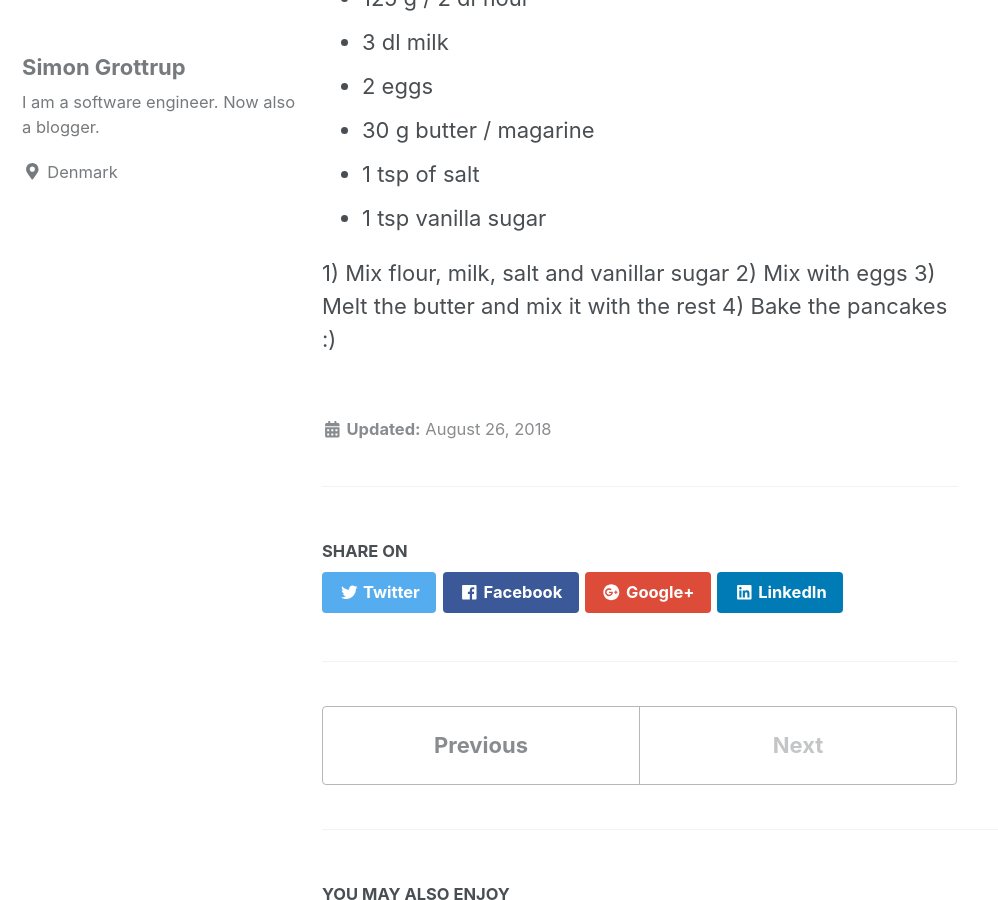
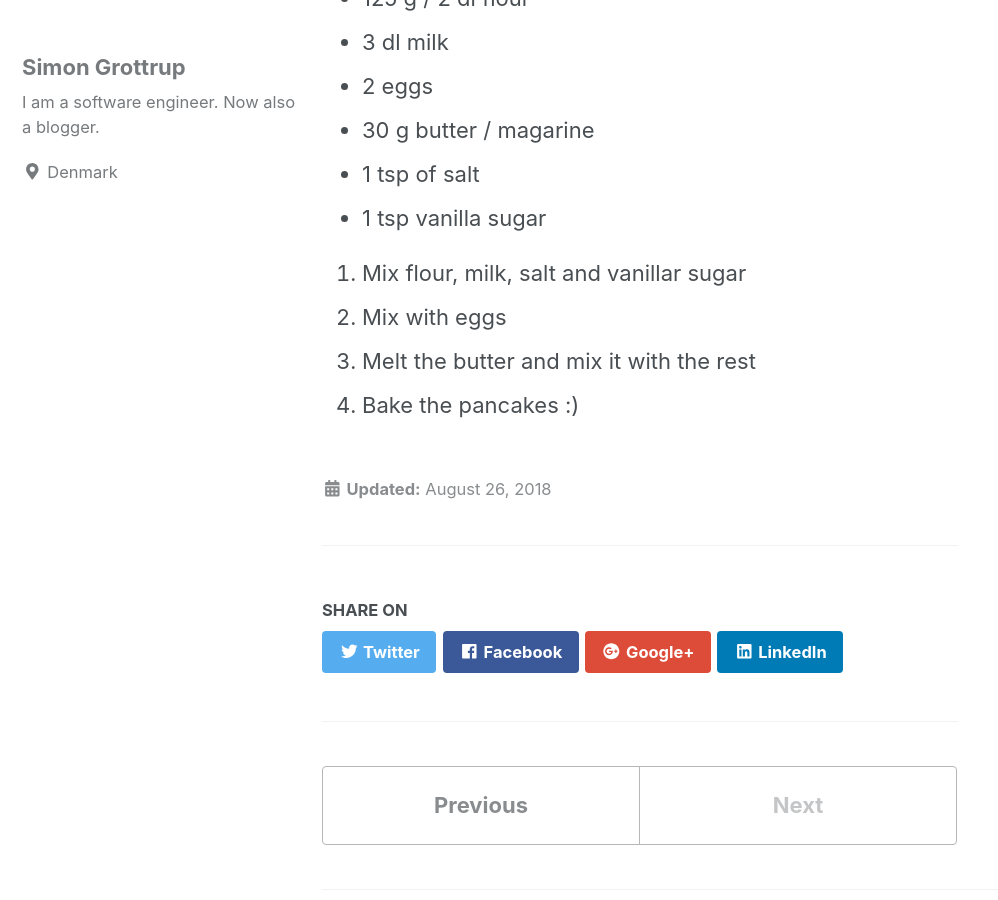
Before and after one commit to grottrup/grottrup.github.io, a Jekyll site: the page built from _posts/2018-08-26-Vanilla-pancakes.md, in a window 1280 px wide and 900 px high, scrolled down 441 px. Shown: the whole window, without its empty margins (0-998 px from the left). Built offline with Jekyll 4.4.1, drawn with Linux system fonts in a browser that asks for light colours; nearby versions of some CDN libraries.

Commit message:
Update 2018-08-26-Vanilla-pancakes.md

```diff
--- a/_posts/2018-08-26-Vanilla-pancakes.md
+++ b/_posts/2018-08-26-Vanilla-pancakes.md
@@ -9,7 +9,7 @@ This portion is recommended for up to 4 people
 - 1 tsp of salt
 - 1 tsp vanilla sugar
 
-1) Mix flour, milk, salt and vanillar sugar
-2) Mix with eggs
-3) Melt the butter and mix it with the rest
-4) Bake the pancakes :)
+1. Mix flour, milk, salt and vanillar sugar
+2. Mix with eggs
+3. Melt the butter and mix it with the rest
+4. Bake the pancakes :)
```
